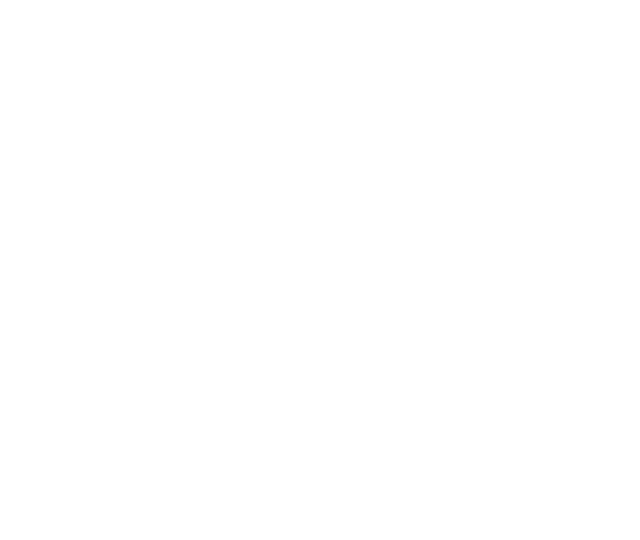
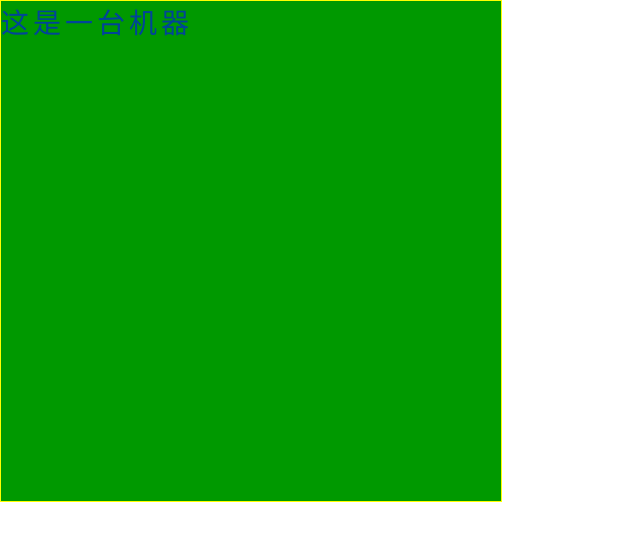
Before and after one commit to dtxue-95/dtxue-95.github.io, a plain HTML site: page index.html in a window 1280 px wide. Shown: the whole page, without its empty margins (0-640 px from the left). Drawn offline with Linux system fonts and the light colour scheme.

Commit message:
第六次提交

```diff
--- a/index.html
+++ b/index.html
@@ -10,13 +10,10 @@
             margin:0px;
         }
         div{
-            position: relative;
             background:#090;
             border:1px solid #ff0;
             width:500px;
             height:500px;
-            margin-top:-50%;
-            margin-left:-50%;
         }
         span{
             font-size: 28px;
```
